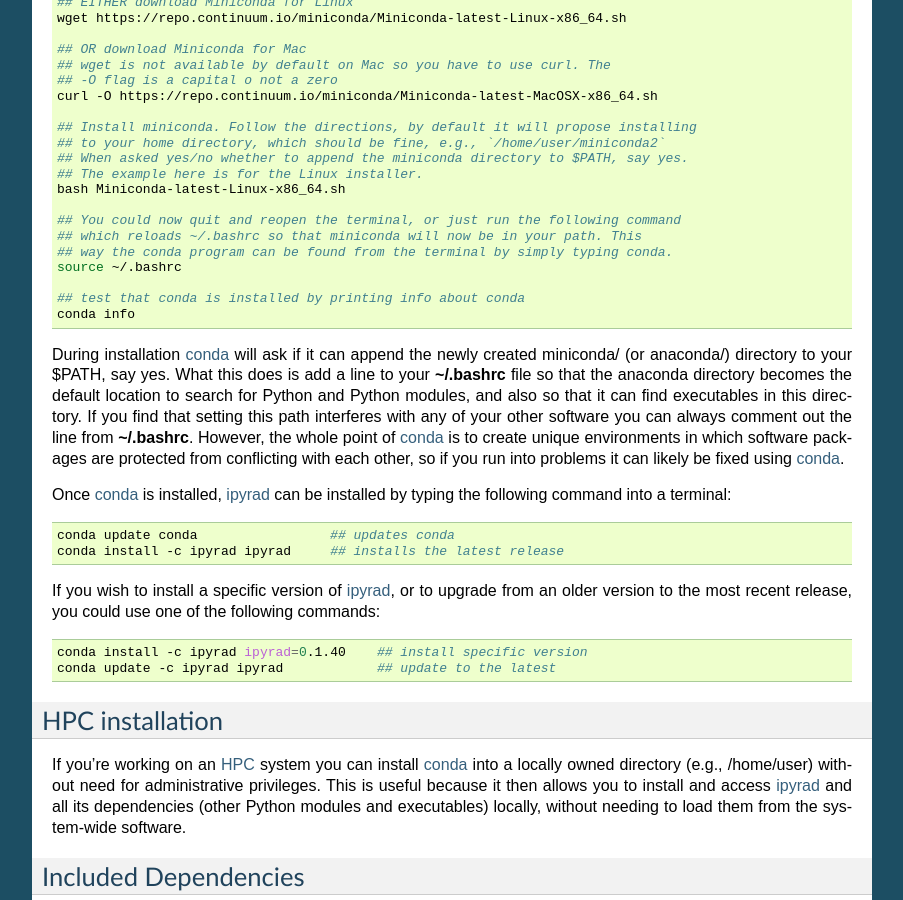
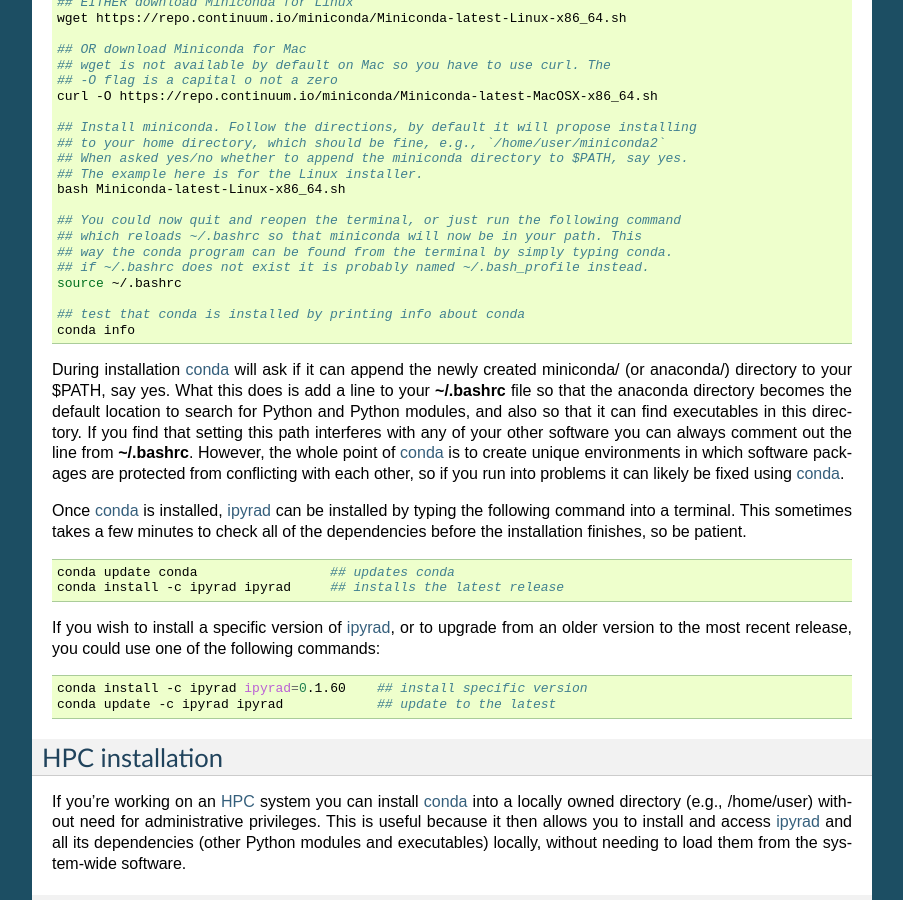
Before and after one commit to dereneaton/ipyrad, a Sphinx documentation site: the page built from docs/installation.rst, in a window 1280 px wide and 900 px high, scrolled down 379 px. Shown: the whole window, without its empty margins (198-1101 px from the left). Built offline with Sphinx 7.4.7, drawn with Linux system fonts in a browser that asks for light colours; pages that are not in the unit, such as notebooks, are missing from menus; the version number is read from the project's files by our own code.

Commit message:
edits line 3 can only be '+', no other junk. little docs update

```diff
--- a/docs/installation.rst
+++ b/docs/installation.rst
@@ -44,6 +44,7 @@ have conda installed.
     ## You could now quit and reopen the terminal, or just run the following command
     ## which reloads ~/.bashrc so that miniconda will now be in your path. This
     ## way the conda program can be found from the terminal by simply typing conda.
+    ## if ~/.bashrc does not exist it is probably named ~/.bash_profile instead.
     source ~/.bashrc
 
     ## test that conda is installed by printing info about conda
@@ -61,7 +62,8 @@ unique environments in which software packages are protected from conflicting
 with each other, so if you run into problems it can likely be fixed using conda_.
 
 Once conda_ is installed, ipyrad_ can be installed by typing the following
-command into a terminal:
+command into a terminal. This sometimes takes a few minutes to check all of the
+dependencies before the installation finishes, so be patient.
 
 .. code-block:: bash
 
@@ -74,7 +76,7 @@ commands:
 
 .. code-block:: bash
 
-    conda install -c ipyrad ipyrad=0.1.40    ## install specific version
+    conda install -c ipyrad ipyrad=0.1.60    ## install specific version
     conda update -c ipyrad ipyrad            ## update to the latest
 
 
```
Also changed, not shown: 2 other files.
